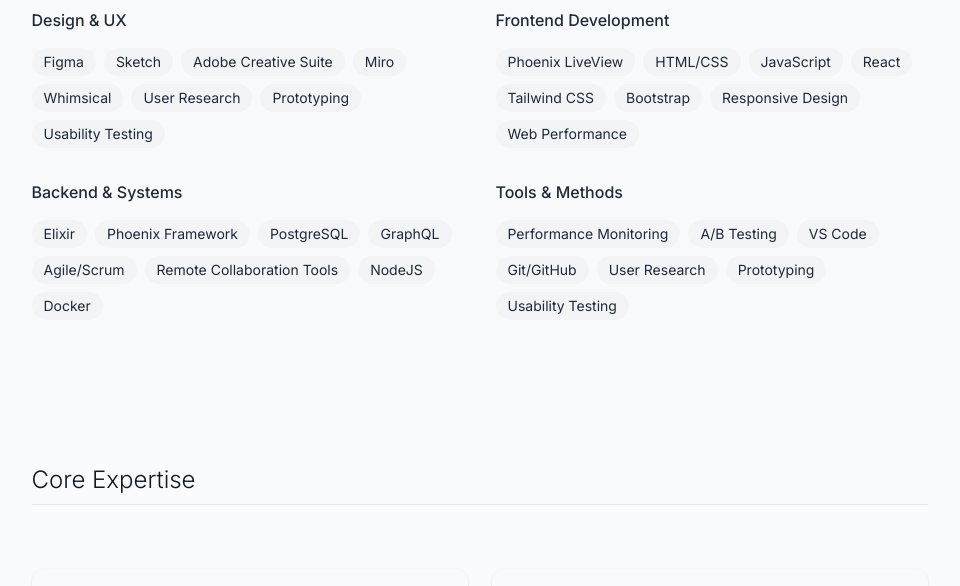
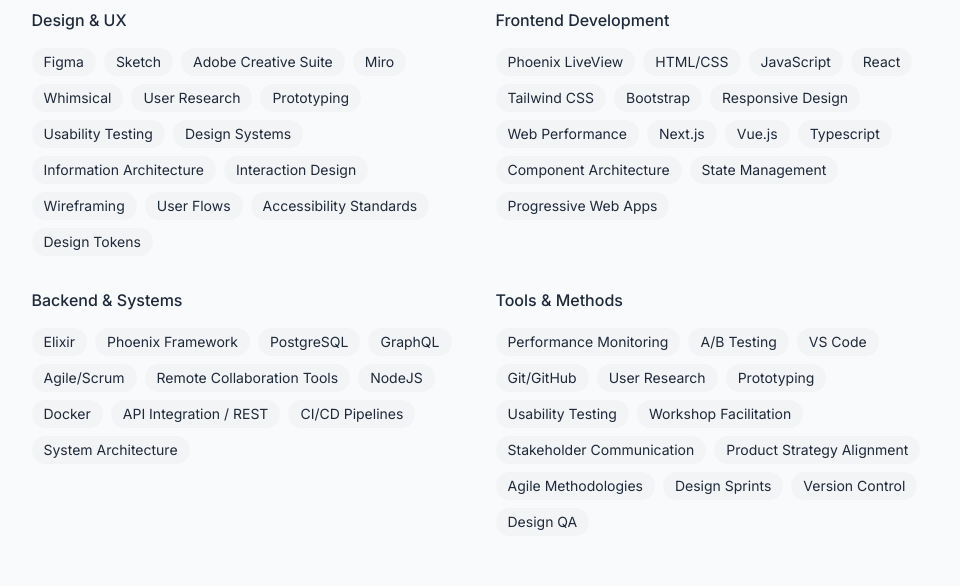
Before and after one commit to brian-hlbdg/portfolio-nextjs, a Next.js app: page / in a window 1280 px wide. Shown: the part 3040-3626 px from the top of the page, without its empty margins (153-1113 px from the left). Built offline with nearby package versions, Linux system fonts and the light colour scheme; no server answers.

Commit message:
updated technical tool box

```diff
--- a/src/components/features/TechnicalToolbox.tsx
+++ b/src/components/features/TechnicalToolbox.tsx
@@ -6,28 +6,34 @@
     title: "Design & UX",
     tools: [
       "Figma", "Sketch", "Adobe Creative Suite", "Miro", "Whimsical",
-      "User Research", "Prototyping", "Usability Testing"
+      "User Research", "Prototyping", "Usability Testing", "Design Systems",
+      "Information Architecture", "Interaction Design", "Wireframing", "User Flows",
+      "Accessibility Standards", "Design Tokens"
     ]
   },
   {
     title: "Frontend Development",
     tools: [
       "Phoenix LiveView", "HTML/CSS", "JavaScript", "React", "Tailwind CSS",
-      "Bootstrap", "Responsive Design", "Web Performance"
+      "Bootstrap", "Responsive Design", "Web Performance", "Next.js",
+      "Vue.js", "Typescript", "Component Architecture", "State Management", "Progressive Web Apps"
     ]
   },
   {
     title: "Backend & Systems",
     tools: [
       "Elixir", "Phoenix Framework", "PostgreSQL", "GraphQL",
-      "Agile/Scrum", "Remote Collaboration Tools", "NodeJS", "Docker"
+      "Agile/Scrum", "Remote Collaboration Tools", "NodeJS", "Docker",
+      "API Integration / REST", "CI/CD Pipelines", "System Architecture"
     ]
   },
   {
     title: "Tools & Methods",
     tools: [
       "Performance Monitoring", "A/B Testing", "VS Code", "Git/GitHub",
-      "User Research", "Prototyping", "Usability Testing"
+      "User Research", "Prototyping", "Usability Testing", "Workshop Facilitation",
+      "Stakeholder Communication", "Product Strategy Alignment", "Agile Methodologies",
+      "Design Sprints", "Version Control", "Design QA"
     ]
   }
 ];
```
